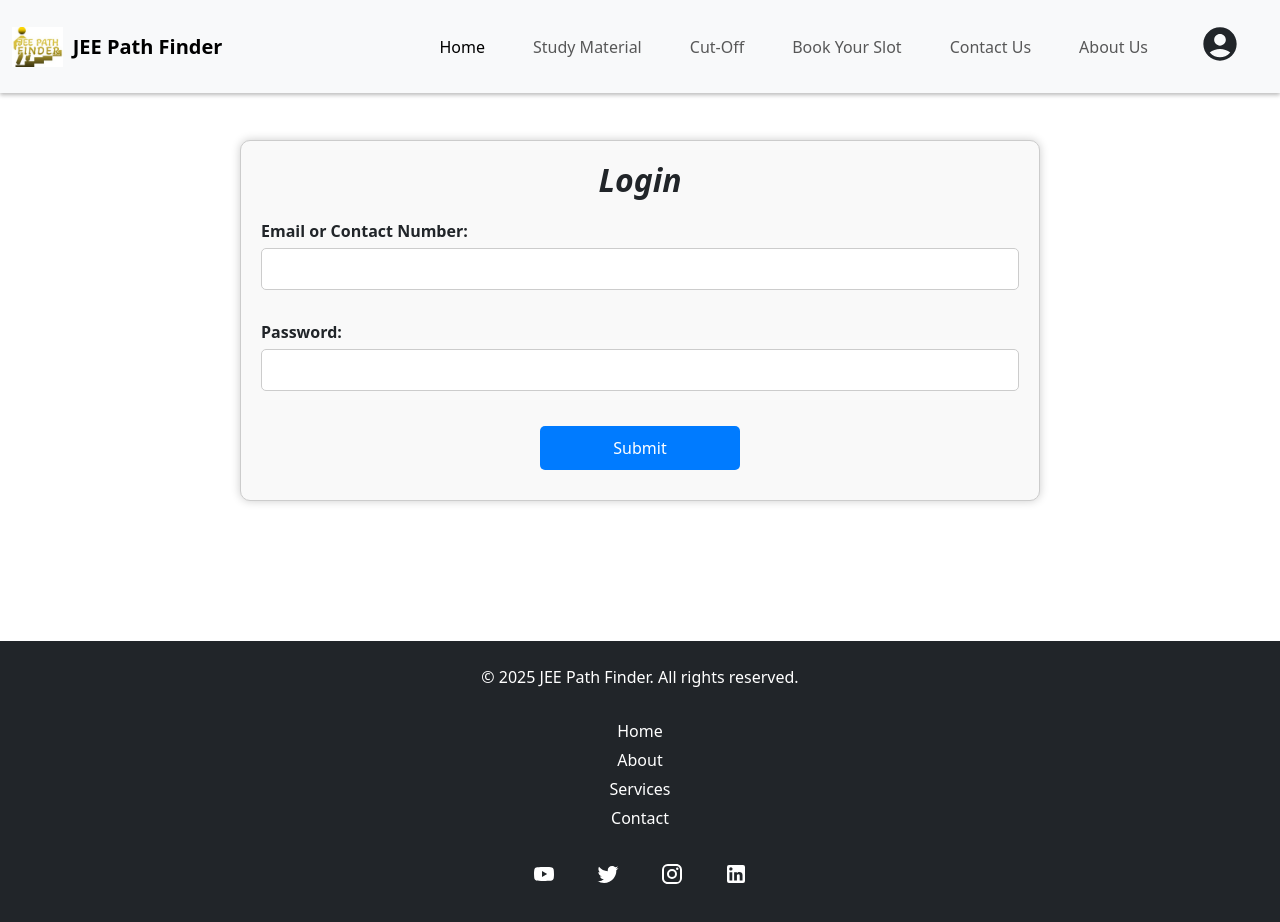
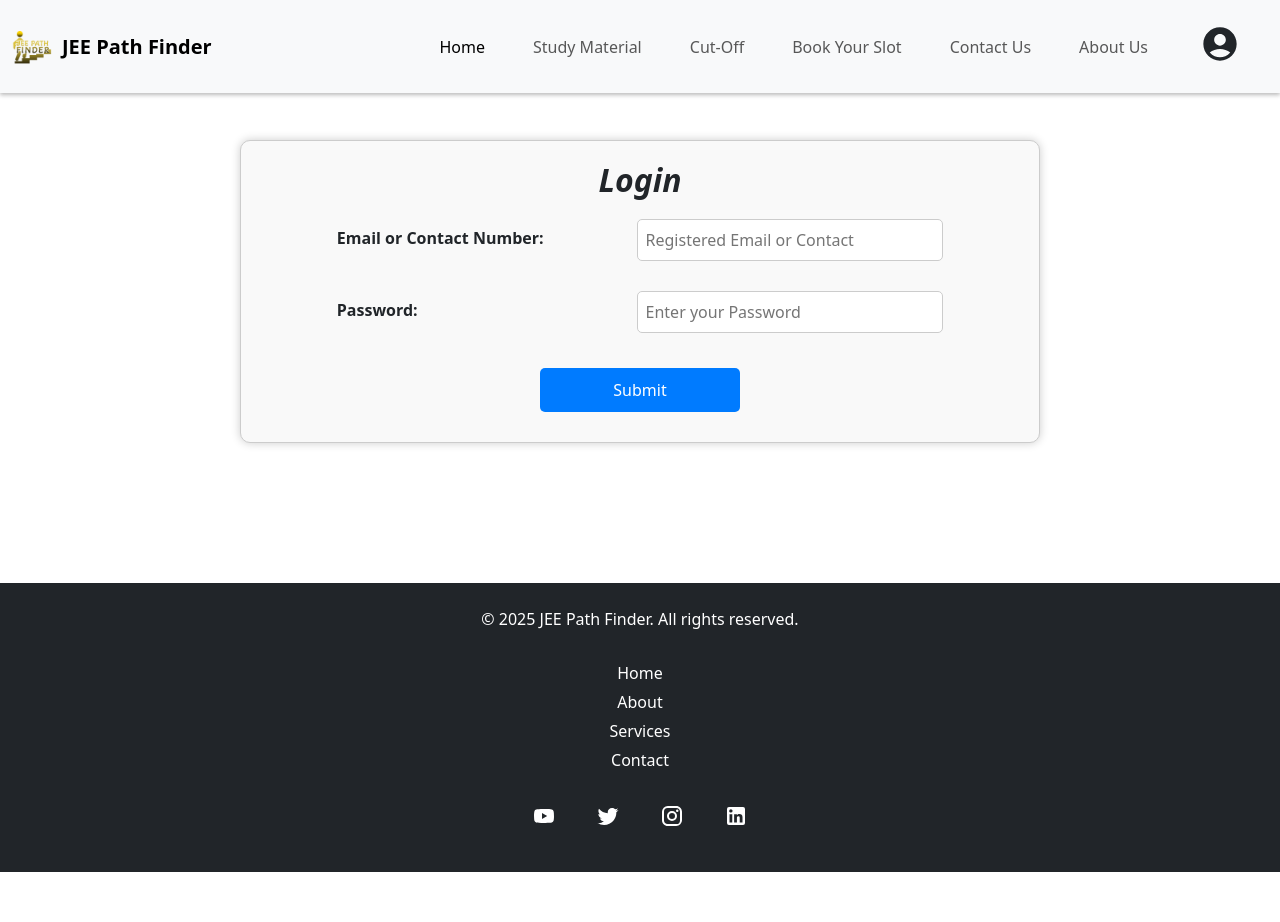
Before and after one commit to VAIKSHA/JEE-Path-Finder-frontend, a React (Create React App) app: page /login in a window 1280 px wide. Shown: the top 922 px of the page. After the commit the page ends 872 px from the top, so only its background shows below. Built offline with nearby package versions, Linux system fonts and the light colour scheme.

Commit message:
login signup completed

```diff
--- a/src/Components/Navbar.jsx
+++ b/src/Components/Navbar.jsx
@@ -1,6 +1,6 @@
 import React, { useState } from "react";
 import { useNavigate } from "react-router-dom";
-import logo from "../Images/logo.jpg";
+import logo from "../Images/logo.png";
 import { IconButton, Menu, MenuItem } from "@mui/material";
 import AccountCircleIcon from "@mui/icons-material/AccountCircle";
 import '../LocalCSS/navbar.css';
--- a/src/Pages/Login.jsx
+++ b/src/Pages/Login.jsx
@@ -39,7 +39,7 @@ const Login = () => {
 
   const formGroupStyle = {
     display: 'flex',
-    justifyContent: 'space-between',
+    justifyContent: 'center',
     marginBottom: '15px',
     flexWrap: 'wrap'
   };
@@ -47,19 +47,22 @@ const Login = () => {
   const labelStyle = {
     display: 'block',
     marginBottom: '5px',
-    fontWeight: 'bold'
+    fontWeight: 'bold',
+    width: '80%' // Adjusted width for label
   };
 
   const inputStyle = {
-    width: '100%',
+    width: '80%', // Adjusted width for input
     padding: '8px',
     border: '1px solid #ccc',
     borderRadius: '5px'
   };
 
   const fullWidthStyle = {
-    width: '100%',
-    marginBottom: '15px'
+    width: '80%',
+    marginBottom: '15px',
+    display: 'flex',
+    alignItems: 'center' // Align items in the center
   };
 
   const buttonContainerStyle = {
@@ -88,7 +91,15 @@ const Login = () => {
   const mediaQueryStyle = `
     @media (max-width: 768px) {
       .full-width {
-        width: 80%;
+        flex-direction: column; // Stack label and input in column
+        align-items: flex-start; // Align items to the start
+      }
+      .full-width label {
+        width: 100%; // Full width for label
+        margin-bottom: 5px; // Margin bottom for spacing
+      }
+      .full-width input {
+        width: 100%; // Full width for input
       }
       .button {
         width: 100%;
@@ -104,13 +115,13 @@ const Login = () => {
         <div className="form-group" style={formGroupStyle}>
           <div className="full-width" style={fullWidthStyle}>
             <label style={labelStyle}>Email or Contact Number:</label>
-            <input type="text" name="emailOrContact" value={formData.emailOrContact} onChange={handleChange} required style={inputStyle} />
+            <input type="text" name="emailOrContact" placeholder='Registered Email or Contact' value={formData.emailOrContact} onChange={handleChange} required style={inputStyle} />
           </div>
         </div>
         <div className="form-group" style={formGroupStyle}>
           <div className="full-width" style={fullWidthStyle}>
             <label style={labelStyle}>Password:</label>
-            <input type="password" name="password" value={formData.password} onChange={handleChange} required style={inputStyle} />
+            <input type="password" name="password" placeholder='Enter your Password' value={formData.password} onChange={handleChange} required style={inputStyle} />
           </div>
         </div>
         <div className="button-container" style={buttonContainerStyle}>
--- a/src/Pages/Signup.jsx
+++ b/src/Pages/Signup.jsx
@@ -112,17 +112,17 @@ const Signup = () => {
         <div className="form-group" style={formGroupStyle}>
           <div className="half-width" style={halfWidthStyle}>
             <label style={labelStyle}>Name:</label>
-            <input type="text" name="name" value={formData.name} onChange={handleChange} required style={inputStyle} />
+            <input type="text" name="name" placeholder='Enter your name' value={formData.name} onChange={handleChange} required style={inputStyle} />
           </div>
           <div className="half-width" style={halfWidthStyle}>
             <label style={labelStyle}>Email:</label>
-            <input type="email" name="email" value={formData.email} onChange={handleChange} required style={inputStyle} />
+            <input type="email" name="email" placeholder='Enter your email' value={formData.email} onChange={handleChange} required style={inputStyle} />
           </div>
         </div>
         <div className="form-group" style={formGroupStyle}>
           <div className="half-width" style={halfWidthStyle}>
             <label style={labelStyle}>Contact Number:</label>
-            <input type="text" name="contactNumber" value={formData.contactNumber} onChange={handleChange} required style={inputStyle} />
+            <input type="text" name="contactNumber" placeholder='Enter your contact' value={formData.contactNumber} onChange={handleChange} required style={inputStyle} />
           </div>
           <div className="half-width" style={halfWidthStyle}>
             <label style={labelStyle}>Class:</label>
@@ -131,18 +131,18 @@ const Signup = () => {
               <option value="Class 11th">Class 11th</option>
               <option value="Class 12th">Class 12th</option>
               <option value="Dropper">Dropper</option>
-              <option value="Others">Others</option>
+              <option value="Others">Foundation</option>
             </select>
           </div>
         </div>
         <div className="form-group" style={formGroupStyle}>
           <div className="half-width" style={halfWidthStyle}>
             <label style={labelStyle}>Password:</label>
-            <input type="password" name="password" value={formData.password} onChange={handleChange} required style={inputStyle} />
+            <input type="password" name="password" placeholder='Enter your password' value={formData.password} onChange={handleChange} required style={inputStyle} />
           </div>
           <div className="half-width" style={halfWidthStyle}>
             <label style={labelStyle}>Confirm Password:</label>
-            <input type="password" name="confirmPassword" value={formData.confirmPassword} onChange={handleChange} required style={inputStyle} />
+            <input type="password" name="confirmPassword" placeholder='Confirm your password' value={formData.confirmPassword} onChange={handleChange} required style={inputStyle} />
           </div>
         </div>
         <div className="button-container" style={buttonContainerStyle}>
```
Also changed, not shown: src/Images/logo.png (added).
